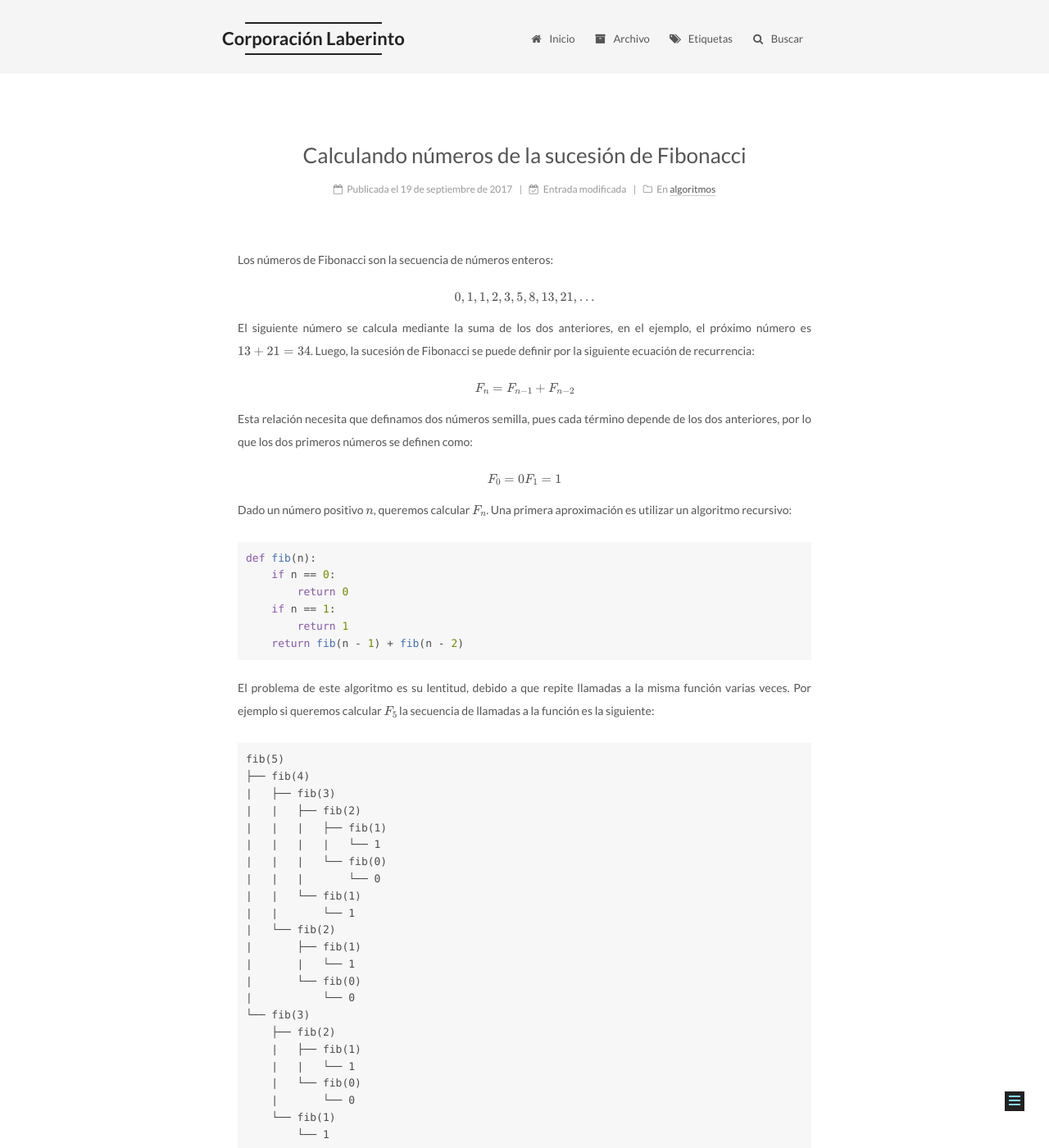
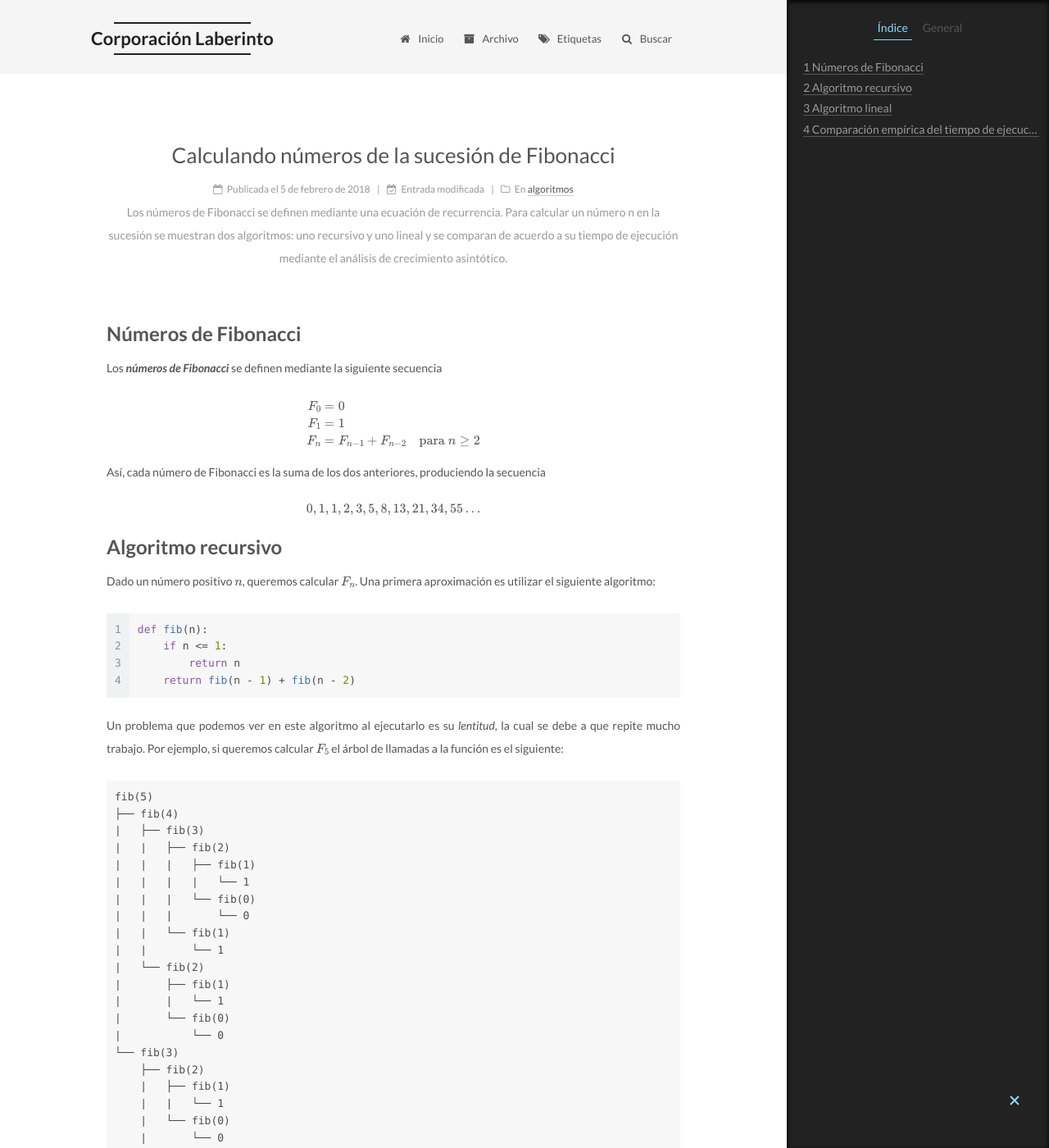
Before and after one commit to cdelfierro/cdelfierro.github.io, a Jekyll site: the page built from _posts/2017-09-18-sucesion-de-fibonacci.md, in a window 1280 px wide and 1400 px high. Shown: the whole window at 82% size. Built offline with Jekyll 4.4.1, drawn with Linux system fonts in a browser that asks for light colours; formulas are drawn with MathJax 3; some of the changed text lies outside the part shown.

Commit message:
Actualiza artículo de sucesión de Fibonacci

```diff
--- a/_posts/2017-09-18-sucesion-de-fibonacci.md
+++ b/_posts/2017-09-18-sucesion-de-fibonacci.md
@@ -1,6 +1,10 @@
 ---
 title: Calculando números de la sucesión de Fibonacci
-date: 2017-09-19 00:50:06 -0300
+description: "Los números de Fibonacci se definen mediante una ecuación de recurrencia.
+Para calcular un número n en la sucesión se muestran dos algoritmos: uno recursivo
+y uno lineal y se comparan de acuerdo a su tiempo de ejecución mediante el análisis
+de crecimiento asintótico."
+date: 04-02-2018 23:28:03 -0300
 mathjax: true
 categories:
 - algoritmos
@@ -8,41 +12,44 @@ tags:
 - fibonacci
 - algoritmos
 - sucesiones
+- recursión
+- análisis asintótico
 ---
 
-Los números de Fibonacci son la secuencia de números enteros:
+# Números de Fibonacci
 
-$$ 0, 1, 1, 2, 3, 5, 8, 13, 21,\ldots $$
+Los **_números de Fibonacci_** se definen mediante la siguiente secuencia
 
-<!-- more -->
-El siguiente número se calcula mediante la suma de los dos anteriores, en el
-ejemplo, el próximo número es \\( 13 + 21 = 34 \\). Luego, la sucesión de Fibonacci
-se puede definir por la siguiente ecuación de recurrencia:
+$$
+\begin{align}
+    F_0 &= 0 \\
+    F_1 &= 1 \\
+    F_n &= F_{n - 1} + F_{n - 2} \quad \text{para } n \geq 2
+\end{align}
+$$
 
-$$  F_n = F_{n-1} + F_{n-2} $$
+Así, cada número de Fibonacci es la suma de los dos anteriores, produciendo la
+secuencia
 
-Esta relación necesita que definamos dos números semilla, pues cada término
-depende de los dos anteriores, por lo que los dos primeros números se definen
-como:
+$$ 0, 1, 1, 2, 3, 5, 8, 13, 21, 34, 55\ldots $$
 
-$$  F_0 = 0 \\
-    F_1 = 1 $$
+# Algoritmo recursivo
 
 Dado un número positivo \\( n \\), queremos calcular \\(F_n \\). Una primera
-aproximación es utilizar un algoritmo recursivo:
+aproximación es utilizar el siguiente algoritmo:
 
-{% highlight python %}
+{: #algoritmo-recursivo}
+{% highlight python linenos%}
 def fib(n):
-    if n == 0:
-        return 0
-    if n == 1:
-        return 1
+    if n <= 1:
+        return n
     return fib(n - 1) + fib(n - 2)
 {% endhighlight %}
 
-El problema de este algoritmo es su lentitud, debido a que repite llamadas a la
-misma función varias veces. Por ejemplo si queremos calcular \\(F_5 \\) la secuencia
-de llamadas a la función es la siguiente:
+
+Un problema que podemos ver en este algoritmo al ejecutarlo es su _lentitud_, la cual se debe
+a que repite mucho trabajo. Por ejemplo, si queremos calcular \\(F_5\\) el árbol
+de llamadas a la función es el siguiente:
 
 {% highlight text %}
 fib(5)
@@ -70,7 +77,12 @@ fib(5)
         └── 1
 {% endhighlight %}
 
-Cada llamada a la función se puede ver en la siguiente tabla:
+La llamada a `fib(5)` llama a `fib(4)` y `fib(3)`, pero la llamada a `fib(4)`
+también llama a `fib(3)`. El valor retornado es el mismo para ambas llamadas
+\\((F_3 = 2)\\), por lo que está repitiendo trabajo cada vez que vuelve a
+llamar a la función con el mismo argumento y el algoritmo no tiene idea de que
+esto está ocurriendo. Para el caso `fib(5)` podemos ver la cantidad de llamadas
+de cada función en la siguiente tabla
 
 | función | n° llamadas |
 |:---------:|:-------------------:|
@@ -81,25 +93,76 @@ Cada llamada a la función se puede ver en la siguiente tabla:
 | `fib(1)` | 5 |
 | `fib(0)` | 3 |
 
-Esto ocurre porque por cada llamada a `fib(n)` para `n != 1` o `n != 0`, se deben
-realizar dos más a la función evaluada en los números anteriores (`n - 1` y `n - 2`),
-generando un árbol en donde las distintas ramas llaman a funciones que ya habíamos
-evaluado antes. Podemos ver el caso de `fib(4)` que genera una rama para `fib(3)`
-y para `fib(2)`. La rama que se evalúa primero es `fib(3)`, que a su vez hace
-una llamada a `fib(2)` y `fib(1)`. Aquí debemos evaluar `fib(2)` primero, pero
-tenemos otra rama que también necesista evaluar `fib(2)`, pero el algoritmo es
-completamente ciego frente a eso. Una vez que termina de evaluar `fib(3)`, el
-algoritmo ya ha evaluado también `fib(2)` y `fib(1)`, pero lo ha olvidado, y
-entra en la rama que necesita evaluar `fib(2)`. Esto hace que el algoritmo sea
-lento, y para `n` muy grande la cantidad de evaluaciones crece demasiado. Su
-complejidad es de \\( \mathcal{O}(\phi^n)\\), donde \\( \phi = \frac{(1 + \sqrt{5})}
-{2} \\) es la proporción áurea.[^1]
+## Eficiencia asintótica del algoritmo recursivo
 
-[^1]: En una actualización a este artículo voy a probar la complejidad del algoritmo.
+A medida que \\(n\\) va creciendo, el algoritmo recursivo es cada vez menos
+eficiente, ya que las llamadas a una misma función van aumentando. Veremos el orden de
+crecimiento del tiempo de ejecución analizando la _eficiencia asintótica_ del
+algoritmo. El tiempo de ejecución está dado por la ecuación de recurrencia
+
+$$ T(n) = T(n-1) + T(n-2) + \Theta(1) \tag{i} \label{i}$$
+
+Esta ecuación nos muestra que tiempo de ejecución del algoritmo es
+la suma de los tiempos de ejecución del algoritmo, evaluados en \\(n - 1\\) y \\(n - 2\\)
+más un tiempo constante que representa la suma de los valores retornados por las
+llamadas recursivas (línea 4 del [algoritmo](#algoritmo-recursivo)).
+
+### Resolución de la ecuación de recurrencia
+
+Utilizaremos el método de sustitución para resolver la ecuación \\(\eqref{i}\\).
+Suponemos como hipótesis inductiva que el tiempo de ejecución es
+
+$$ T(n) \leq aF_n - b, \quad \text{donde } a > 1 \land b < 0 \label{ii} \tag{ii}$$
+
+y sustituimos en la ecuación \\(\eqref{i}\\) quedando
+
+$$
+\begin{align}
+    T(n) &\leq (aF_{n-1} - b) + (aF_{n-2} - b) + \Theta(1) \label{ii.1} \tag{ii.1}\\
+    &= a(F_{n-1} + F_{n-2}) -2b + \Theta(1)\\
+    &= aF_n - b - (b - \Theta(1)) \label{ii.2} \tag{ii.2}\\
+    &\leq aF_n - b \label{ii.3} \tag{ii.3}
+\end{align}
+$$
+
+Elegimos un \\(b\\) lo suficientemente grande para dominar a \\(\Theta(1)\\) en
+\\(\eqref{ii.2}\\) y satisfacer la desigualdad \\(\eqref{ii.3}\\), y un \\(a\\) también suficientemente
+grande para satisfacer \\(\eqref{ii.1}\\).
+
+### Relación con el número aúreo
+
+La sucesión de Fibonacci puede ser representada como una _expresión de forma cerrada_
+conocida como la **fórmula de Binet**
+
+$$ F_n = \dfrac{\phi^n - \psi^n} {\sqrt{5}} $$
+
+Donde \\(\phi\\) es el [número aúreo](https://es.wikipedia.org/wiki/Número_áureo)
+y \\(\psi\\) su conjugado, definidos por \\(\phi = \frac{1 + \sqrt{5}}{2}\\) y
+\\(\psi = \frac{1 - \sqrt{5}}{2}\\). Se puede ver fácilmente que \\(\lvert\psi\rvert < 1\\),
+entonces tenemos que
+
+$$ \dfrac{\lvert\psi^n\rvert}{\sqrt{5}} < \dfrac{1}{\sqrt{5}} < \dfrac{1}{2} $$
+
+Esto significa que el aporte de \\(\psi\\) es menor a \\(\frac{1}{2}\\) en valor absoluto
+y por lo tanto \\(F_i\\) es el entero más cercano a \\(\frac{\phi^n}{\sqrt{5}}\\),
+lo que podemos escribir como
+
+$$ F_n = \left\lfloor \dfrac{\phi^n}{\sqrt{5}} + \dfrac{1}{2} \right\rfloor \label{iii} \tag{iii}$$
+
+Finalmente si reemplazamos \\(\eqref{iii}\\) en \\(\eqref{ii}\\) podemos concluir
+que
+
+$$ T(n) = \Theta(\phi^n) \label{iv} \tag{iv} $$
+
+Lo que nos da un crecimiento exponencial parta el algoritmo recursivo, mostrando
+por qué a medida que aumentamos el \\(n\\), el algoritmo es cada vez más lento.
+Es necesario entonces que encontremos otra aproximación al problema.
+
+# Algoritmo lineal
 
 Una aproximación más eficiente a este problema es la siguiente:
 
-{% highlight python %}
+{% highlight python linenos%}
 def fib(n):
     a, b = 0, 1
     for __ in range(n - 1):
@@ -107,22 +170,26 @@ def fib(n):
     return b
 {% endhighlight %}
 
-Este algoritmo va generando la secuencia a medida que la va recorriendo, lo que
-resulta en que calcula cada número sólo una vez y tiene una complejidad de
-\\( \mathcal{O}(n) \\), la cual es muchísimo menor que la del algoritmo recursivo.
+Este algoritmo parte de los dos valores iniciales y va generando la secuencia a
+medida que la va recorriendo, llevando el conteo sólo de los dos ultimos números.
+Como recorre la secuencia solo una vez, también calcula cada número una vez por
+lo que tiene un tiempo de ejecución del orden de \\( \Theta(n) \\), el cual es
+muchísimo menor que el del algoritmo recursivo, descrito en la sección previa.
 
-Finalmente muestro una tabla del tiempo en segundos que se demora en calcular
-algunos números de Fibonacci para ambos algoritmos:
+# Comparación empírica del tiempo de ejecución de ambos algoritmos
 
-| n | Recursivo | Rápido |
+Finalmente se muestra una tabla no exhaustiva que muestra el tiempo en segundos
+que se demora en calcular algunos números de Fibonacci para ambos algoritmos:
+
+| n | Recursivo | Lineal |
 |:-:|:---------:|:-------------------:|
-|5| \\( 1.22 \times 10^-5\\) | \\( 9.78 \times 10^-6\\) |
-|10| \\( 4.50 \times 10^-5\\) | \\( 1.03 \times 10^-5\\) |
-|15| \\( 4.03 \times 10^-4\\) | \\( 1.12 \times 10^-5\\) |
-|20| \\( 4.56 \times 10^-3\\) | \\( 1.32 \times 10^-5\\) |
-|25| \\( 5.64 \times 10^-2\\) | \\( 1.17 \times 10^-5\\) |
-|30| \\( 5.98 \times 10^-1\\) | \\( 1.37 \times 10^-5\\) |
-|35| \\( 6.48 \\) | \\( 1.32 \times 10^-5\\) |
-|40| \\( 7.66 \times 10^1\\) | \\( 1.37 \times 10^-5\\) |
-|45| \\( 9.23 \times 10^2\\) | \\( 1.42 \times 10^-5\\) |
-|50| \\( 1.11 \times 10^4\\) | \\( 1.47 \times 10^-5\\) |
+|5| \\( 1.22 \times 10^{-5}\\) | \\( 9.78 \times 10^{-6}\\) |
+|10| \\( 4.50 \times 10^{-5}\\) | \\( 1.03 \times 10^{-5}\\) |
+|15| \\( 4.03 \times 10^{-4}\\) | \\( 1.12 \times 10^{-5}\\) |
+|20| \\( 4.56 \times 10^{-3}\\) | \\( 1.32 \times 10^{-5}\\) |
+|25| \\( 5.64 \times 10^{-2}\\) | \\( 1.17 \times 10^{-5}\\) |
+|30| \\( 5.98 \times 10^{-1}\\) | \\( 1.37 \times 10^{-5}\\) |
+|35| \\( 6.48 \times 10^0\\) | \\( 1.32 \times 10^{-5}\\) |
+|40| \\( 7.66 \times 10^1\\) | \\( 1.37 \times 10^{-5}\\) |
+|45| \\( 9.23 \times 10^2\\) | \\( 1.42 \times 10^{-5}\\) |
+|50| \\( 1.07 \times 10^4\\) | \\( 1.47 \times 10^{-5}\\) |
```
